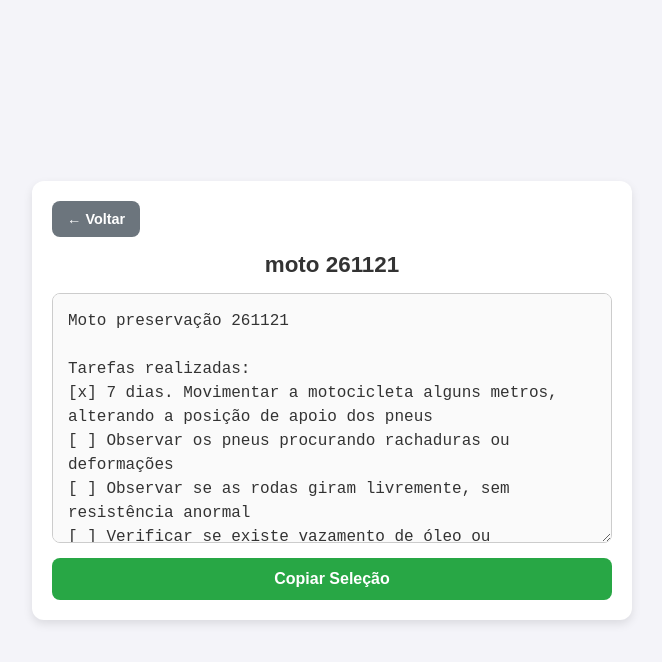
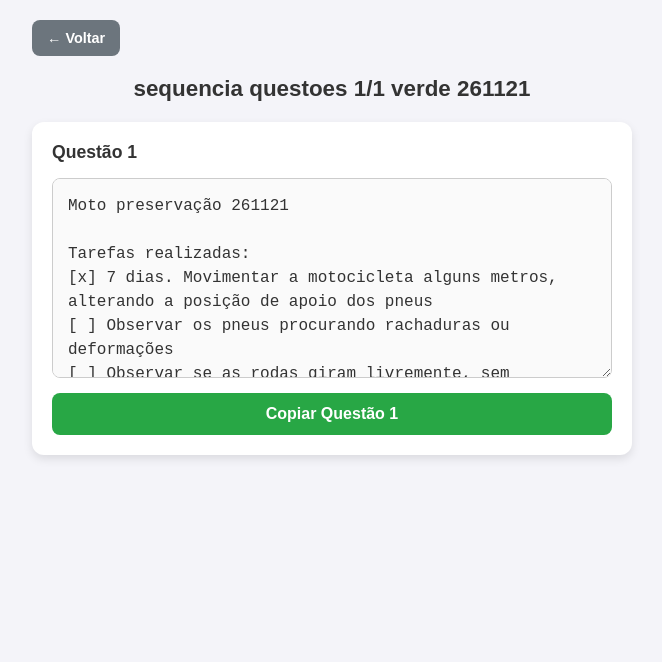
Before and after one commit to LucasgiH/Site-texto, a plain HTML site: page moto261121.html in a window 1280 px wide. Shown: the whole page, without its empty margins (308-970 px from the left). Drawn offline with Linux system fonts and the light colour scheme.

Commit message:
Add files via upload

```diff
--- a/moto261121.html
+++ b/moto261121.html
@@ -3,7 +3,7 @@
 <head>
   <meta charset="UTF-8">
   <meta name="viewport" content="width=device-width, initial-scale=1.0">
-  <title>Versão 1 Redação FATEC 2024</title>
+  <title>Sequência de Questões</title>
   <style>
     * {
       box-sizing: border-box;
@@ -16,19 +16,14 @@
       padding: 20px;
       display: flex;
       justify-content: center;
-      align-items: center;
       min-height: 100vh;
     }
-    .container {
-      background: #ffffff;
-      padding: 20px;
-      border-radius: 12px;
-      box-shadow: 0 4px 10px rgba(0,0,0,0.1);
+    .main-container {
       width: 100%;
       max-width: 600px;
       display: flex;
       flex-direction: column;
-      gap: 15px;
+      gap: 20px;
     }
     /* Estilo do botão de voltar */
     .btn-voltar {
@@ -53,10 +48,25 @@
       color: #333;
       text-align: center;
     }
+    /* Card individual para cada questão gerada */
+    .question-card {
+      background: #ffffff;
+      padding: 20px;
+      border-radius: 12px;
+      box-shadow: 0 4px 10px rgba(0,0,0,0.1);
+      display: flex;
+      flex-direction: column;
+      gap: 15px;
+    }
+    .question-title {
+      font-size: 1.1rem;
+      color: #333;
+      font-weight: bold;
+    }
     /* Caixa de texto responsiva, apenas leitura e selecionável */
     .textbox {
       width: 100%;
-      height: 250px;
+      height: 200px;
       padding: 15px;
       font-size: 1rem;
       line-height: 1.5;
@@ -87,27 +97,24 @@
     .btn-copy:active {
       transform: scale(0.98);
     }
-    /* Design do botão quando pressionado/copiado com sucesso */
+    /* Design do botão quando copiado com sucesso */
     .btn-copy.copiado {
-      background-color: #17a2b8 !important; /* Azul/Ciano para indicar sucesso */
-      box-shadow: inset 0 3px 5px rgba(0, 0, 0, 0.2); /* Efeito visual de afundado */
+      background-color: #17a2b8 !important;
+      box-shadow: inset 0 3px 5px rgba(0, 0, 0, 0.2);
       transform: scale(0.98);
     }
   </style>
 </head>
 <body>
 
-  <div class="container">
+  <div class="main-container" id="containerPrincipal">
     <!-- Botão para voltar para a página principal -->
     <a href="index.html" class="btn-voltar">← Voltar</a>
 
-    <h1>moto 261121</h1>
+    <h1>sequencia questoes 1/1 verde 261121</h1>
 
-    <!-- Caixa de texto marcada como readonly (apenas leitura) -->
-    <textarea id="textoRedacao" class="textbox" readonly placeholder="Carregando texto..."></textarea>
-
-    <!-- Botão de cópia -->
-    <button id="btnCopiar" class="btn-copy" onclick="copiarTextoSelecionado()">Copiar Seleção</button>
+    <!-- As questões serão injetadas dinamicamente aqui pelo JavaScript -->
+    <div id="loading" style="text-align: center; color: #666; padding: 20px;">Carregando questões...</div>
   </div>
 
   <script>
@@ -120,38 +127,97 @@
         return response.text();
       })
       .then(data => {
-        document.getElementById('textoRedacao').value = data;
+        const linhas = data.split(/\r?\n/);
+        let capturando = false;
+        let blocosDeTexto = [];
+        let blocoAtual = [];
+
+        // Varre o arquivo linha por linha procurando as tags <inicio> e <fim>
+        for (const linha of linhas) {
+          const linhaTrim = linha.trim().toLowerCase();
+
+          if (linhaTrim === '<inicio>') {
+            capturando = true;
+            blocoAtual = []; // Inicia um novo bloco vazio
+            continue; // Pula a linha da tag <inicio> para não exibi-la
+          }
+
+          if (linhaTrim === '<fim>') {
+            if (capturando) {
+              capturando = false;
+              blocosDeTexto.push(blocoAtual.join('\n'));
+            }
+            continue; // Pula a linha da tag <fim>
+          }
+
+          if (capturando) {
+            blocoAtual.push(linha);
+          }
+        }
+
+        const containerPrincipal = document.getElementById('containerPrincipal');
+        document.getElementById('loading').remove(); // Remove a mensagem de carregamento
+
+        if (blocosDeTexto.length > 0) {
+          const total = blocosDeTexto.length;
+          const blocosLimitados = blocosDeTexto.slice(total - 1, total - 0);
+
+          // Cria dinamicamente um card com textarea e botão para cada bloco limitado
+          blocosLimitados.forEach((textoBloco, index) => {
+            const numeroQuestao = index + 1;
+
+            const card = document.createElement('div');
+            card.className = 'question-card';
+
+            card.innerHTML = `
+              <div class="question-title">Questão ${numeroQuestao}</div>
+              <textarea id="textbox-${index}" class="textbox" readonly>${textoBloco}</textarea>
+              <button id="btn-copy-${index}" class="btn-copy" onclick="copiarTexto(${index})">Copiar Questão ${numeroQuestao}</button>
+            `;
+
+            containerPrincipal.appendChild(card);
+          });
+        } else {
+          const aviso = document.createElement('div');
+          aviso.style.textAlign = 'center';
+          aviso.style.color = '#666';
+          aviso.textContent = "Nenhum bloco de questão encontrado com as tags <inicio> e <fim>.";
+          containerPrincipal.appendChild(aviso);
+        }
       })
       .catch(error => {
         console.error(error);
-        document.getElementById('textoRedacao').value = "Erro ao carregar o texto da redação.";
+        document.getElementById('loading').textContent = "Erro ao carregar o arquivo de texto.";
       });
 
-    // Função para copiar o texto selecionado (ou tudo se não houver seleção específica)
-    function copiarTextoSelecionado() {
-      const textarea = document.getElementById('textoRedacao');
-      const botao = document.getElementById('btnCopiar');
+    // Função de cópia individual adaptada para o índice da questão
+    function copiarTexto(index) {
+      const textarea = document.getElementById(`textbox-${index}`);
+      const botao = document.getElementById(`btn-copy-${index}`);
       const start = textarea.selectionStart;
       const end = textarea.selectionEnd;
 
-      // Obtém o texto selecionado na caixa
+      // Obtém o texto selecionado na caixa ou copia todo o texto se não houver seleção
       let textoParaCopiar = textarea.value.substring(start, end);
 
-      // Se nada estiver selecionado manualmente, seleciona e copia todo o texto
       if (!textoParaCopiar) {
         textoParaCopiar = textarea.value;
+
+        // Remove "(resposta correta)" e qualquer rótulo no formato "(assunto:...)"
+        textoParaCopiar = textoParaCopiar
+          .replace(/\(resposta correta\)/gi, '')
+          .replace(/\(assunto:[^)]*\)/gi, '');
       }
 
       if (textoParaCopiar) {
         navigator.clipboard.writeText(textoParaCopiar)
           .then(() => {
-            // Altera o texto e o estilo visual do botão
+            const textoOriginal = botao.textContent;
             botao.textContent = "Texto copiado!";
             botao.classList.add('copiado');
 
-            // Retorna ao estado original após 2 segundos
             setTimeout(() => {
-              botao.textContent = "Copiar Seleção";
+              botao.textContent = textoOriginal;
               botao.classList.remove('copiado');
             }, 2000);
           })
@@ -161,6 +227,5 @@
       }
     }
   </script>
-
 </body>
 </html>
```
Also changed, not shown: moto.txt.
